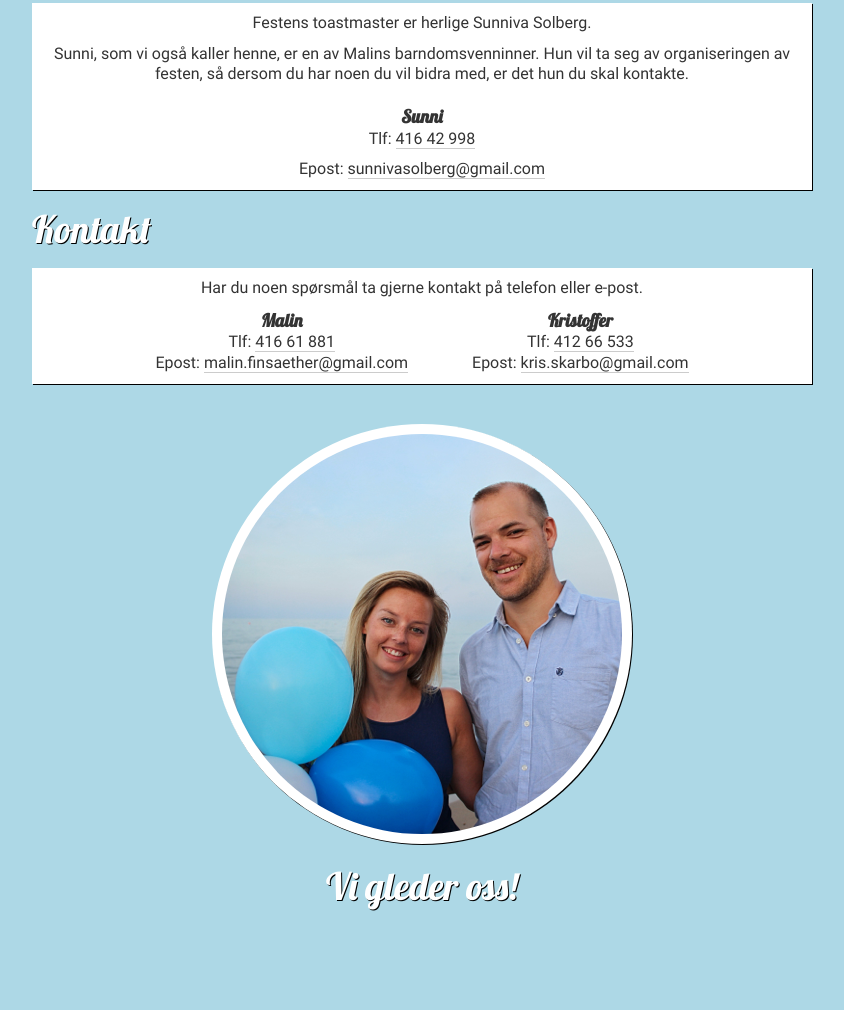
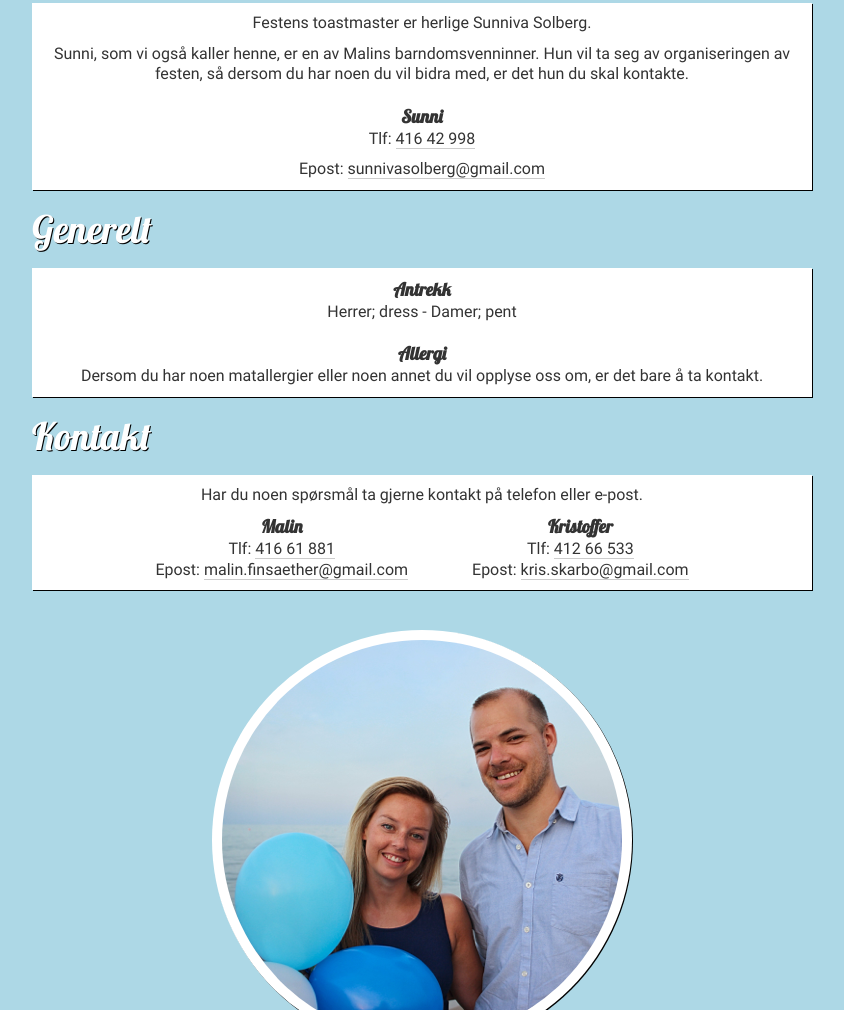
Before and after one commit to Skarbo/Brullyp, a website: page public/index.html in a window 1280 px wide. Shown: the part 2952-3962 px from the top of the page, without its empty margins (218-1062 px from the left). Before the commit the page ends 3887 px from the top, so only its background shows below. Drawn offline with Linux system fonts and the light colour scheme; some packages are replaced by stand-ins of ours.

Commit message:
Updated general info

```diff
--- a/public/index.html
+++ b/public/index.html
@@ -296,7 +296,8 @@
             <wrapper toastmaster>
                 <p>Festens toastmaster er herlige Sunniva Solberg.</p>
 
-                <p>Sunni, som vi også kaller henne, er en av Malins barndomsvenninner. Hun vil ta seg av organiseringen av festen, så dersom du har noen du vil
+                <p>Sunni, som vi også kaller henne, er en av Malins barndomsvenninner. Hun vil ta seg av organiseringen
+                    av festen, så dersom du har noen du vil
                     bidra med, er det hun du skal kontakte.</p>
 
                 <h3>Sunni</h3>
@@ -304,6 +305,17 @@
                 <p>Tlf: <a href="tel:004741642998">416 42 998</a></p>
 
                 <p>Epost: <a href="mailto:sunnivasolberg@gmail.com">sunnivasolberg@gmail.com</a></p>
+            </wrapper>
+
+            <h2>Generelt</h2>
+            <wrapper general>
+                <h3>Antrekk</h3>
+
+                <p>Herrer; dress - Damer; pent</p>
+
+                <h3>Allergi</h3>
+
+                <p>Dersom du har noen matallergier eller noen annet du vil opplyse oss om, er det bare å ta kontakt.</p>
             </wrapper>
 
             <h2>Kontakt</h2>
--- a/scss/style.scss
+++ b/scss/style.scss
@@ -413,6 +413,22 @@ wrapper[info] {
         }
     }
 
+    wrapper[general] {
+        h3 {
+            font-size: 18px;
+            font-family: 'Lobster', cursive;
+            font-weight: bold;
+        }
+
+        @media screen and (min-width: $breakpoint-medium) {
+            text-align: center;
+        }
+
+        p + h3 {
+            margin-top: 20px;
+        }
+    }
+
     wrapper[contact] {
         h3 {
             font-size: 18px;
```
Also changed, not shown: public/css/style.css, 2 other files.
